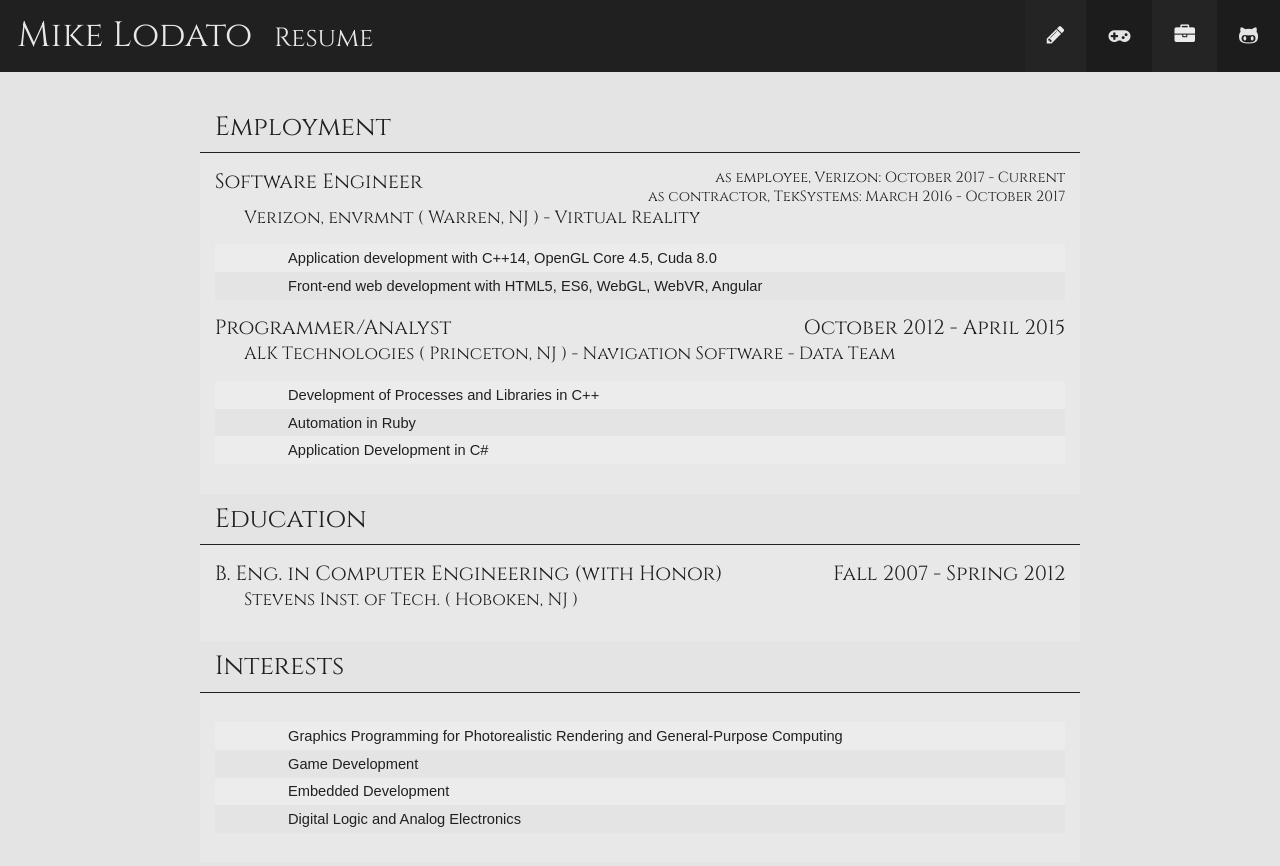
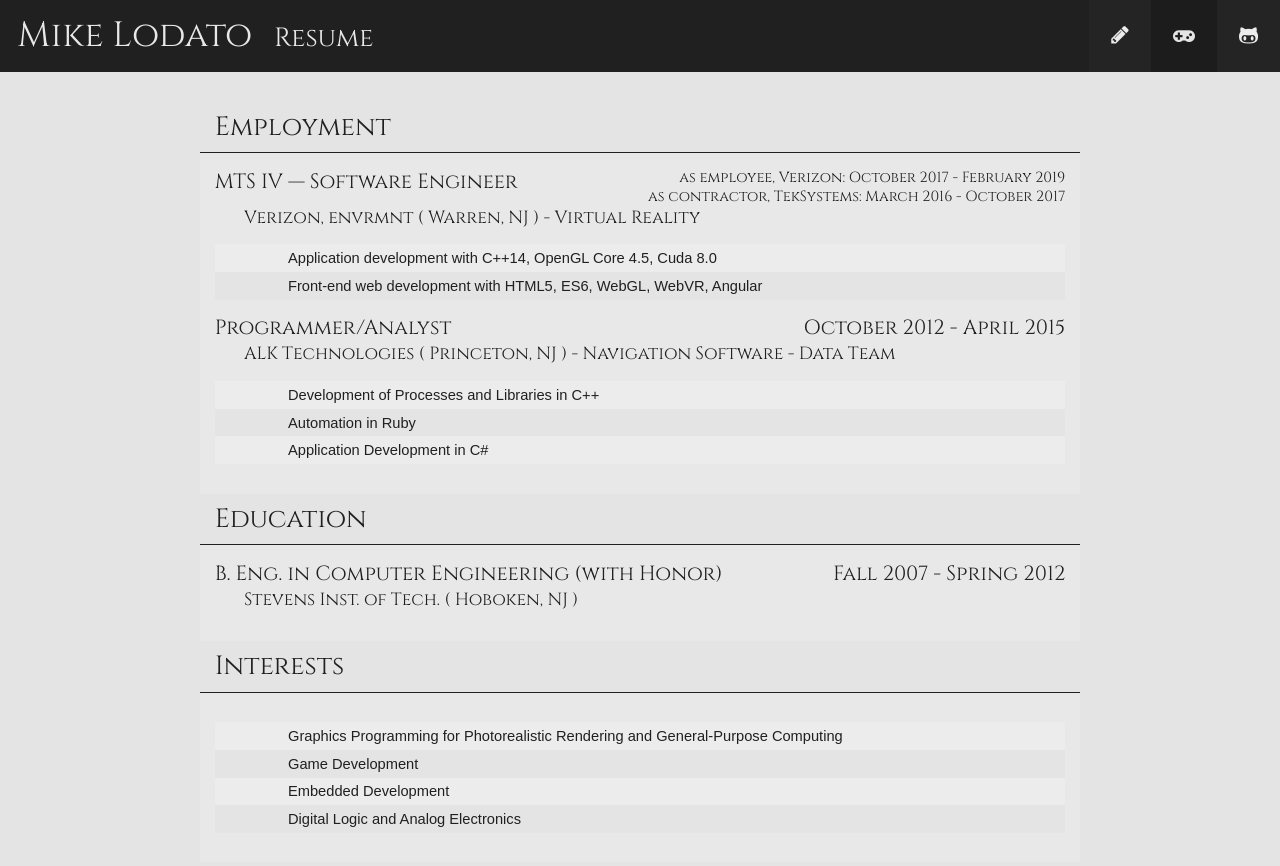
Before and after one commit to zvxryb/zvxryb.github.io, a Jekyll site: the page built from resume/index.html, in a window 1280 px wide. Shown: the top 866 px of the page. Built offline with Jekyll 4.4.1, drawn with Linux system fonts in a browser that asks for light colours; nearby versions of some CDN libraries; some web fonts are replaced; a script that is not in the unit is left out; comment, search, counter and statistics services are not loaded.

Commit message:
small update (resume)

```diff
--- a/_data/resume.yml
+++ b/_data/resume.yml
@@ -11,7 +11,8 @@ employment:
           year: 2017
           month: October
         end:
-          current: true
+          year: 2019
+          month: February
       - label: as contractor, TekSystems
         start:
           year: 2016
@@ -19,7 +20,7 @@ employment:
         end:
           year: 2017
           month: October
-    title: Software Engineer
+    title: MTS IV &mdash; Software Engineer
     duties:
       - Application development with C++14, OpenGL Core 4.5, Cuda 8.0
       - Front-end web development with HTML5, ES6, WebGL, WebVR, Angular
--- a/_layouts/page.html
+++ b/_layouts/page.html
@@ -47,10 +47,12 @@ cdnjs_libs: https://cdnjs.cloudflare.com/ajax/libs
 					<i class='ml-icon fa fa-gamepad'></i>
 					<span class='ml-text'>WebApps</span>
 				</h2></a>
+				<!--
 				<a class='ml-item' href='/resume/'><h2>
 					<i class='ml-icon fa fa-briefcase'></i>
 					<span class='ml-text'>Resume</span>
 				</h2></a>
+				-->
 				<a class='ml-item' href='https://github.com/zvxryb'><h2>
 					<i class='ml-icon fa fa-github-alt'></i>
 					<span class='ml-text'>Github</span>
```
